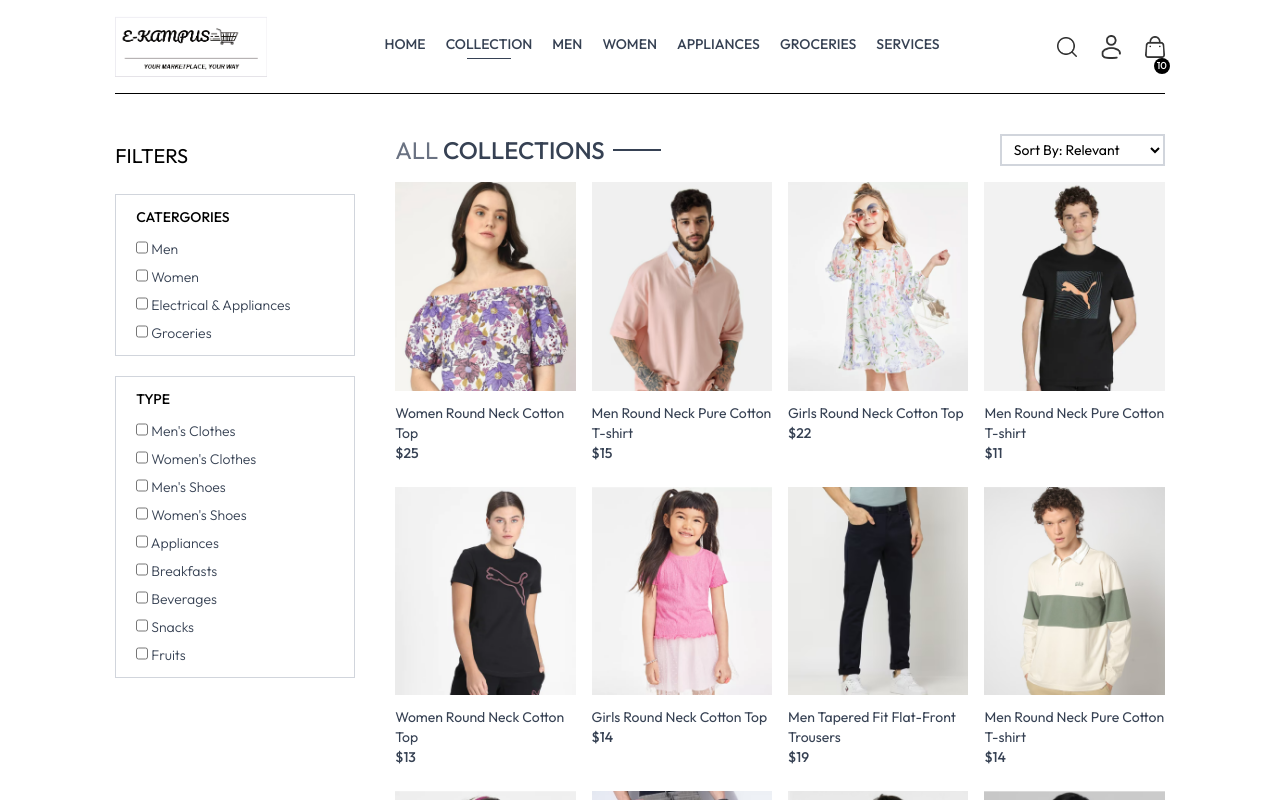
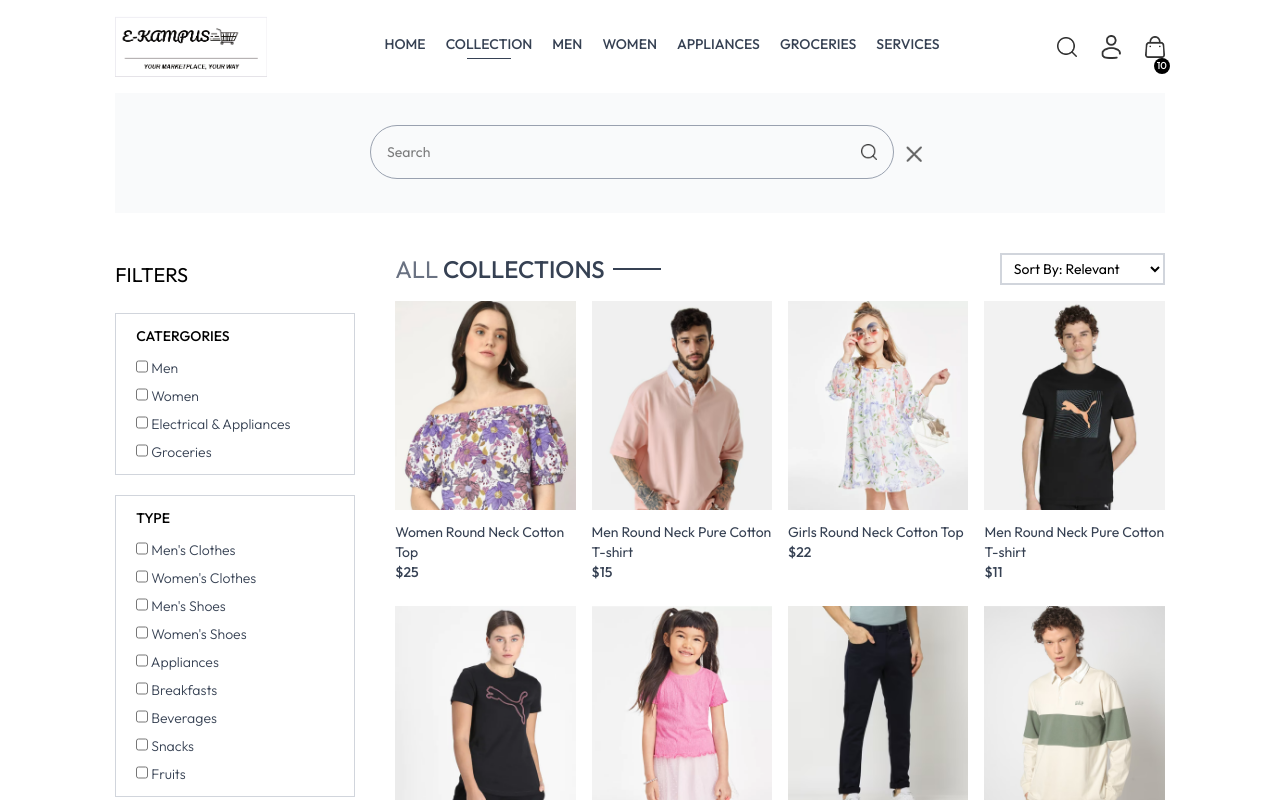
Before and after one commit to Tauya2003/E-Kampus, a React (Vite) app in the folder E-Kampus -Frontend/: page /Collection in a window 1280 px wide. Both pictures are taken after a click on the picture 1066 px from the left and 46 px from the top of the page. Shown: the top 800 px of the page. Built offline with nearby package versions, Linux system fonts and the light colour scheme.

Commit message:
Minor Bug fixes

```diff
--- a/E-Kampus -Frontend/src/App.jsx
+++ b/E-Kampus -Frontend/src/App.jsx
@@ -29,7 +29,7 @@ const App = () => {
         <Route path='/Groceries' element={<Groceries />} />
         <Route path='/Men' element={<Men />} />
         <Route path='/Collection' element={<Collection />} />
-        <Route path='/product/:productId' element={<Product />} />
+        <Route path='/Product/:productId' element={<Product />} />
         <Route path='/orders' element={<Orders />} />
         <Route path='place-order' element={<PlaceOrder />} />
         <Route path='/cart' element={<Cart />} />
--- a/E-Kampus -Frontend/src/Pages/Collection.jsx
+++ b/E-Kampus -Frontend/src/Pages/Collection.jsx
@@ -7,7 +7,7 @@ import ProductItem from '../components/ProductItem'
 
 const Collection = () => {
 
-    const { products } = useContext(ShopContext)
+    const { products, search, showSearch } = useContext(ShopContext)
 
     const [showFilter, setShowFilter] = useState(false)
     const [filteredProducts, setFilteredProducts] = useState(products || [])
@@ -33,52 +33,50 @@ const Collection = () => {
         }
     }
 
-    const filterApply = () =>{
+    const filterApply = () => {
+
         setIsLoading(true)
 
-        let productCopy = [...products];
+        let productsCopy = products.slice();
+
+        if (showSearch && search) {
+        {/* Search now working toLowerCase */}
+            productsCopy = [...productsCopy].filter(item => item.name.toLowerCase().includes(search.toLowerCase()));
+
+        }
 
         if (category.length > 0) {
-            productCopy = productCopy.filter(item => category.includes(item.category));
+            productsCopy = productsCopy.filter(item => category.includes(item.category));
 
         }
 
         if(subCategory.length > 0){
-            productCopy = productCopy.filter(item => subCategory.includes(item.subCategory));
+            productsCopy = productsCopy.filter(item => subCategory.includes(item.subCategory));
         }
 
         switch (sortType) {
             case 'Low-high':
-                productCopy = [...productCopy].sort((a, b) => a.price - b.price);
+                productsCopy = [...productsCopy].sort((a, b) => a.price - b.price);
                 break;
 
             case 'High-low':
-                productCopy = [...productCopy].sort((a, b) => b.price - a.price);
+                productsCopy = [...productsCopy].sort((a, b) => b.price - a.price);
                 break;
 
             default:
-                productCopy = [...products]; //Reset to default order
+                productsCopy = [...products]; //Reset to default order
                 break;
         }
-        setFilteredProducts(productCopy)
+        setFilteredProducts(productsCopy)
         setIsLoading(false)
     }
 
-
-
-
-
-
-
-
     useEffect(()=>{
-        filterApply()
-        console.log("Selected Categories:", category);
-        console.log("Selected SubCategories:", subCategory);
-       },[category,subCategory, sortType]);
+        filterApply();
+       },[category,subCategory, sortType, search, showSearch]);
 
     return (
-       <div className='flex flex-col sm:flex-row gap-1 sm:gap-10 pt-10 border-t'>
+       <div className='flex flex-col sm:flex-row gap-1 sm:gap-10 pt-10 border-t border-gray-50'>
 
         {/* Filter */}
         <div className='min-w-60'>
--- a/E-Kampus -Frontend/src/components/Navbar.jsx
+++ b/E-Kampus -Frontend/src/components/Navbar.jsx
@@ -49,7 +49,7 @@ const Navbar = () => {
         </ul>
 
         <div className='flex items-center gap-6'>
-                <img onClick={()=>setShowSearch(true)} aria-label='Search' src={assets.search_icon} alt="" className='w-5 cursor-pointer' />
+                <img onClick={() => setShowSearch(true)} src={assets.search_icon} alt="" className='w-5 cursor-pointer' />
 
                 <div className="group relative">
                     <img src={assets.profile_icon} aria-label='Profile' alt="profile-icon" className="w-5 cursor-pointer" />
--- a/E-Kampus -Frontend/src/components/SearchBar.jsx
+++ b/E-Kampus -Frontend/src/components/SearchBar.jsx
@@ -10,22 +10,22 @@ const SearchBar = () => {
     const location = useLocation();
 
     useEffect(() => {
-        if (location.pathname.includes('collection') && showSearch) {
+        if (location.pathname.includes('Collection')) {
             setVisible(true);
         }
         else {
             setVisible(false);
         }
-    }, [location])
+    }, [location]);
 
 
     return showSearch && visible ? (
-    <div className='border-x border-b border-amber-50 bg-gray-50 text-center'>
-        <div className='inline-flex items-center border border-gray-300 px-4 py-4 my-8 mx-3 rounded-full w-3/4 sm:w-1/2'>
+    <div className='border-x border-b border-gray-50 bg-gray-50 text-center'>
+        <div className='inline-flex items-center justify-center border border-gray-400 px-4 py-4 my-8 mx-3 rounded-full w-3/4 sm:w-1/2'>
             <input value={search} onChange={(e)=>setSearch(e.target.value)} className='flex-1 outline-none bg-inherit text-sm' type="text" placeholder='Search' />
-            <img src={assets.search_icon} alt="" className='w-4' aria-label='Search_icon' />
+            <img src={assets.search_icon} alt="" className='w-4'/>
         </div>
-        <img onClick={()=>setShowSearch(false)} src={assets.cross_icon} alt="" className='inline w-4 cursor-pointer ' aria-label='Cross'/>
+        <img onClick={()=>setShowSearch(false)} src={assets.cross_icon} alt="" className='inline w-4 cursor-pointer '/>
     </div>
   ) : null
 }
--- a/E-Kampus -Frontend/src/context/ShopContext.jsx
+++ b/E-Kampus -Frontend/src/context/ShopContext.jsx
@@ -7,7 +7,7 @@ const ShopContextProvider = (props) => {
     const total = 10;
     const currency = '$';
     const deliveryFee = total * 0.15;
-    const[search, setSearch] = useState('');
+    const[search, setSearch] = useState('', false);
     const [showSearch, setShowSearch] = useState(false);
 
     const value = {
```
